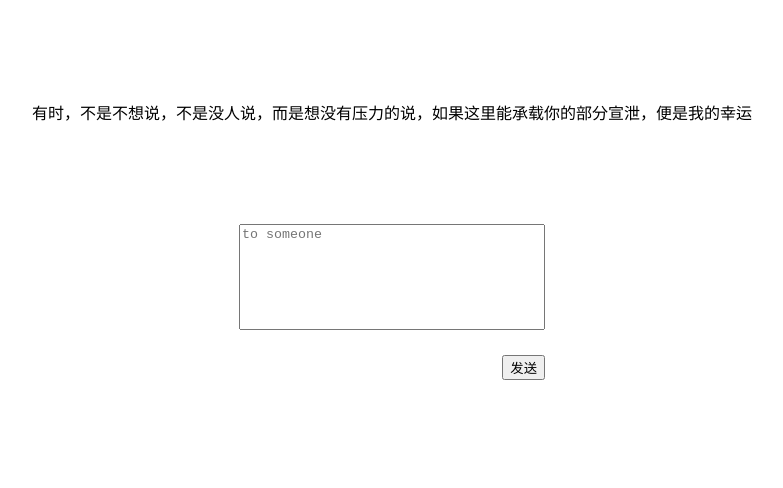
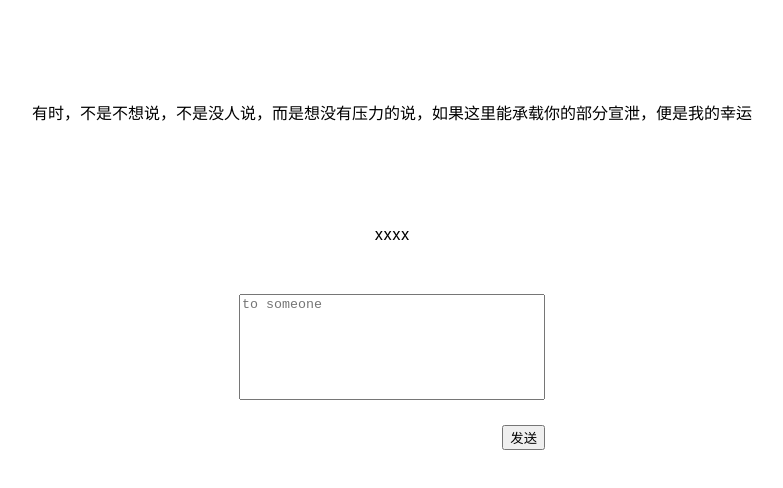
Before and after one commit to wangliguang/gege, a React (Create React App) app: page / in a window 1280 px wide. Shown: the top 488 px of the page, without its empty margins (248-1031 px from the left). Built offline with nearby package versions, Linux system fonts and the light colour scheme.

Commit message:
🐛 FIX: message

```diff
--- a/src/App.css
+++ b/src/App.css
@@ -14,6 +14,10 @@
   margin-top: 100px;
 }
 
+.message {
+  margin-bottom: 50px;
+}
+
 
 .writeLetter {
   width: 800px;
--- a/src/App.js
+++ b/src/App.js
@@ -8,6 +8,7 @@ export default class extends Component {
 
     state = {
         inputValue: '',
+        message: 'xxxx',
     }
 
     changeText = (e) => {
@@ -25,9 +26,7 @@ export default class extends Component {
             <div className="App">
                 <div className="title" >有时，不是不想说，不是没人说，而是想没有压力的说，如果这里能承载你的部分宣泄，便是我的幸运</div>
 
-                <div>
-
-                </div>
+                <div className="message">{this.state.message}</div>
 
                 <div style={{ display: 'flex', flexDirection: 'column' }}>
                     <TextArea
```
